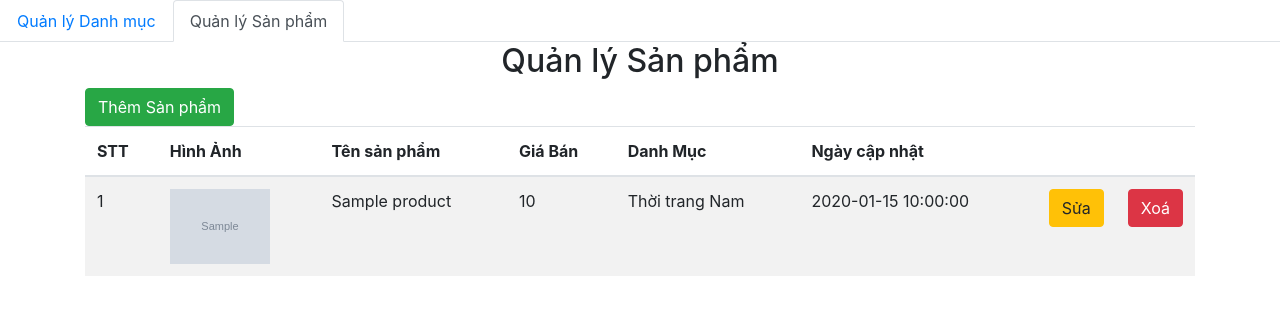
After one commit to tontanit/webhoaqua, a PHP site: page /admin/product/ in a window 1280 px wide. The commit adds this page. Shown: the top 315 px of the page. Run offline with PHP 8.4, Linux system fonts and the light colour scheme; data comes from the database, SQL or seed files in the repository; tables that the repository leaves empty hold one stand-in row (values such as "Sample post"); grey boxes marked "Sample" are stand-in pictures.

Commit message:
add file tai nha 3

```diff
--- a/admin/authen/index.php
+++ b/admin/category/index.php
@@ -32,9 +32,9 @@ require_once('../../database/dbhelper.php');
     <div class="container">
         <div class="panel panel-primary">
             <div class="panel-heading">
-                <h2 class="text-center">Danh mục sản phẩm</h2>
+                <h2 class="text-center">Quản lý Danh mục sản phẩm</h2>
             </div>
-            <a href="add.php"><button type="button" class="btn btn-success">Thêm mới</button></a>
+            <a href="add.php"><button type="button" class="btn btn-success">Thêm mới Danh mục</button></a>
             <table class="table table-striped">
                 <thead>
                     <tr>
--- /dev/null
+++ b/admin/product/index.php
@@ -0,0 +1,107 @@
+<?php
+require_once('../../database/dbhelper.php');
+?>
+<!DOCTYPE html>
+<html>
+
+<head>
+    <title>Quản lý Sản phẩm</title>
+    <!-- Latest compiled and minified CSS -->
+    <link rel="stylesheet" href="https://maxcdn.bootstrapcdn.com/bootstrap/4.4.1/css/bootstrap.min.css">
+
+    <!-- jQuery library -->
+    <script src="https://ajax.googleapis.com/ajax/libs/jquery/3.4.1/jquery.min.js"></script>
+
+    <!-- Popper JS -->
+    <script src="https://cdnjs.cloudflare.com/ajax/libs/popper.js/1.16.0/umd/popper.min.js"></script>
+
+    <!-- Latest compiled JavaScript -->
+    <script src="https://maxcdn.bootstrapcdn.com/bootstrap/4.4.1/js/bootstrap.min.js"></script>
+</head>
+
+<body>
+    <ul class="nav nav-tabs">
+        <li class="nav-item">
+            <a class="nav-link" href="../category">Quản lý Danh mục</a>
+        </li>
+        <li class="nav-item">
+            <a class="nav-link active" href="#">Quản lý Sản phẩm</a>
+        </li>
+
+    </ul>
+    <div class="container">
+        <div class="panel panel-primary">
+            <div class="panel-heading">
+                <h2 class="text-center">Quản lý Sản phẩm</h2>
+            </div>
+            <a href="add.php"><button type="button" class="btn btn-success">Thêm Sản phẩm</button></a>
+            <table class="table table-striped">
+                <thead>
+                    <tr>
+                        <th>STT</th>
+                        <th>Hình Ảnh</th>
+                        <th>Tên sản phẩm</th>
+                        <th>Giá Bán</th>
+                        <th>Danh Mục</th>
+                        <th>Ngày cập nhật</th>
+                        <th style="width: 35px;"></th>
+                        <th style="width: 35px;"></th>
+                    </tr>
+                </thead>
+                <tbody>
+
+                    <?php
+                    $sql = "SELECT product.*, category.name
+                    FROM product LEFT JOIN category ON product.category_id = category.id
+                    ";
+                    $result = executeSelect($sql);
+                    $index = 1;
+                    foreach ($result as $list) {
+                        echo '  <tr>
+                        <td>' . $index++ . '</td>
+                        <td><img src="' . $list['thumbnail'] . '" style="max-width:100px"></td>
+                        <td>' . $list['title'] . '</td>
+                        <td>' . $list['price'] . '</td>
+                        <td>' . $list['name'] . '</td>
+                        <td>' . $list['update_at'] . '</td>
+                        <td><a href="add.php?id=' . $list['id'] . '"><button type="button" class="btn btn-warning">Sửa</button></a></td>
+                        <td><button type="button" class="btn btn-danger"
+                        onclick="deleteCategory(' . $list['id'] . ')">Xoá</button></td>
+                    </tr>';
+                    }
+                    ?>
+
+                </tbody>
+            </table>
+        </div>
+    </div>
+    <script type="text/javascript">
+        function deleteCategory(id) {
+            var option = confirm('Ban có chắc muốn xóa danh mục này không?');
+            if (!option) {
+                return;
+            }
+            console.log(id)
+            //ajax - lenh post
+            $.post('ajax.php', {
+                'id': id,
+                'action': 'delete'
+            }, function(data) {
+                location.reload()
+            })
+        }
+    </script>
+    <!-- <script type="text/javascript">
+        function validateform() {
+            $pwd = $('#pwd').val();
+            $confirm_pwd = $('#confirmation_pwd').val();
+            if ($pwd != $confirm_pwd) {
+                alert("Mật khẩu không khớp, vui lòng kiểm tra lại");
+                return false;
+            }
+            return true;
+        }
+    </script> -->
+</body>
+
+</html>
```
Also changed, not shown: admin/product/add.php (added, +87 -0 lines), admin/product/ajax.php (added, +16 -0 lines), admin/category/add.php (renamed from admin/authen/add.php), admin/category/ajax.php (renamed from admin/authen/ajax.php).
